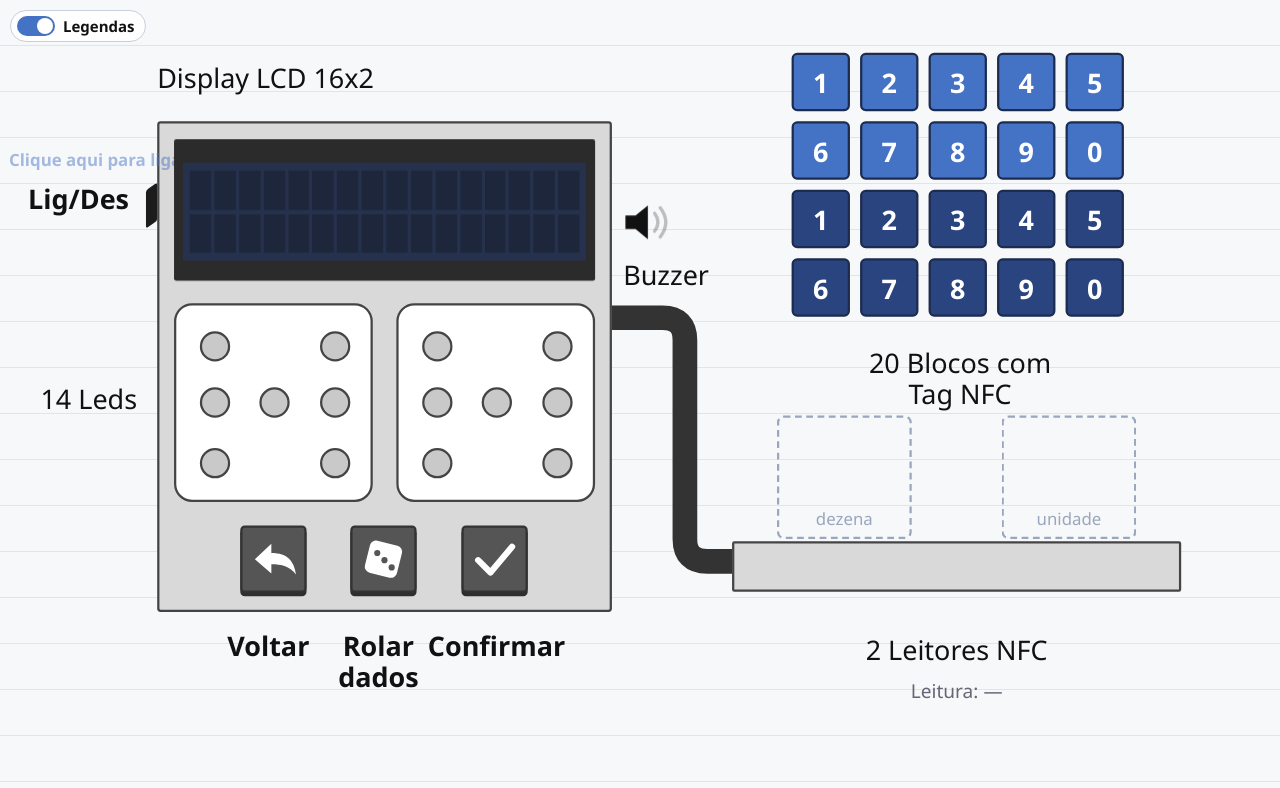
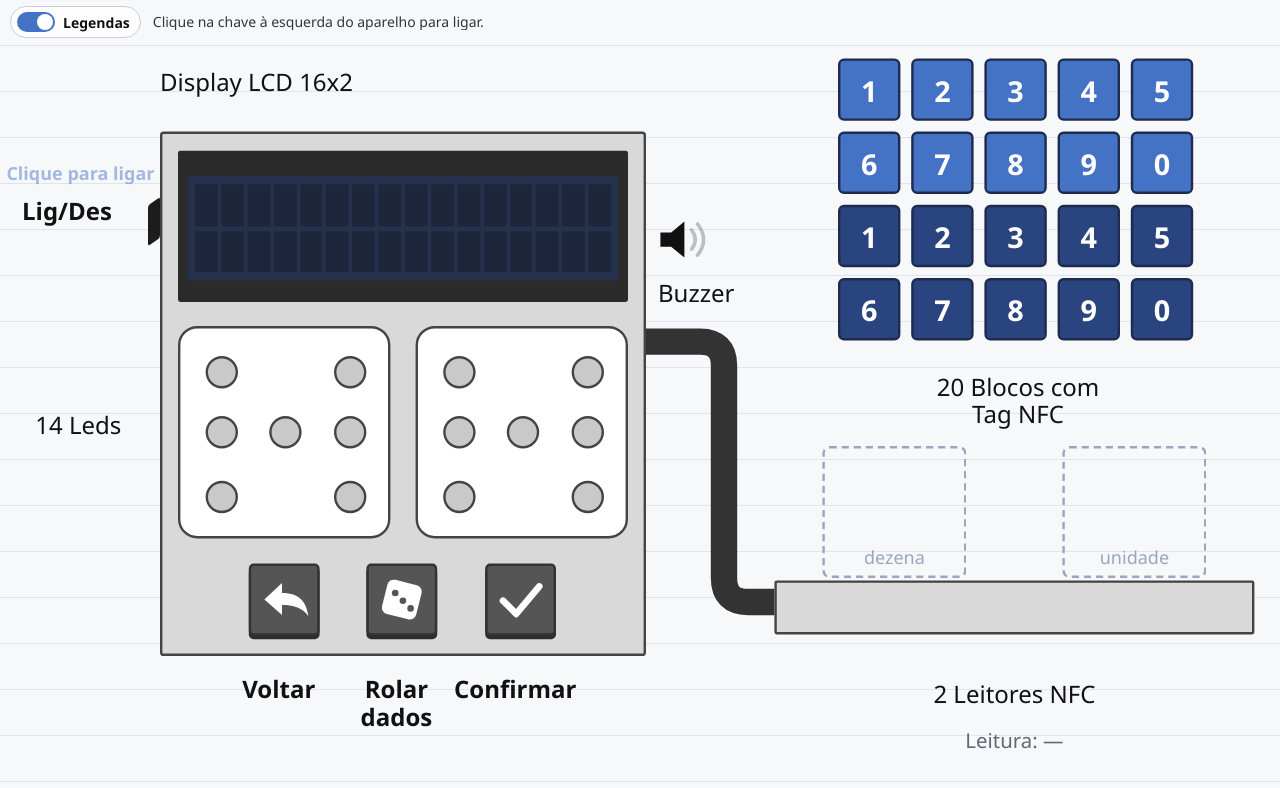
Before and after one commit to lucas-fe-lipe/conta-blocos, a plain HTML site: page index.html in a window 1280 px wide. Both pictures are taken after a click on the label "Legendas". Drawn offline with Linux system fonts and the light colour scheme.

Commit message:
Layout ajustado a tela e web app instalavel

```diff
--- a/index.html
+++ b/index.html
@@ -2,19 +2,30 @@
 <html lang="pt-BR">
 <head>
   <meta charset="UTF-8">
-  <meta name="viewport" content="width=device-width, initial-scale=1">
+  <meta name="viewport" content="width=device-width, initial-scale=1, viewport-fit=cover">
+  <meta name="theme-color" content="#2a4480">
+  <meta name="mobile-web-app-capable" content="yes">
+  <meta name="apple-mobile-web-app-capable" content="yes">
+  <meta name="apple-mobile-web-app-title" content="Conta Blocos">
+  <link rel="manifest" href="manifest.webmanifest">
+  <link rel="icon" href="icons/icon-192.png">
+  <link rel="apple-touch-icon" href="icons/apple-touch-icon.png">
   <title>Conta Blocos</title>
   <link rel="stylesheet" href="style.css">
 </head>
 <body>
   <p id="dica-girar">Gire o celular para a horizontal para jogar.</p>
 
-  <div id="viewport">
+  <header id="barra">
     <label id="legendas-chave">
       <input type="checkbox" id="chk-legendas">
       <span class="trilho"><i></i></span>
       <span>Legendas</span>
     </label>
+    <span id="dica-jogo">Clique na chave à esquerda do aparelho para ligar.</span>
+  </header>
+
+  <div id="viewport">
     <div id="stage">
 
       <!-- Cabo entre o aparelho e os leitores -->
@@ -35,7 +46,7 @@
 
       <!-- Chave Lig/Des -->
       <button id="chave" aria-label="Ligar/Desligar" title="Ligar/Desligar"><i></i></button>
-      <span id="dica-ligar">Clique aqui para ligar</span>
+      <span id="dica-ligar">Clique para ligar</span>
 
       <!-- Display LCD -->
       <div id="lcd-moldura"><div id="lcd"></div></div>
@@ -72,7 +83,6 @@
       <div id="leitor"></div>
       <span id="sinal-mais">+</span>
       <span id="leitura">Leitura: —</span>
-      <span id="dica-jogo"></span>
 
       <!-- Os 20 blocos são criados pelo script.js -->
     </div>
--- a/jogo.js
+++ b/jogo.js
@@ -99,6 +99,7 @@
      ------------------------------------------------------------------ */
   const printLcd = (l1, l2 = "") => lcd.print(l1, l2);
   const atualizarLinha1 = (t) => lcd.linha1(t);
+  const TEXTO_DESLIGADO = "Clique na chave à esquerda do aparelho para ligar.";
   const dica = (t) => { dicaEl.textContent = t; };
 
   function formatarLinhaRole() {
@@ -649,7 +650,7 @@
     limparLeitores();
     CB.setDados(0, 0);
     atualizarVisualCaixa();
-    dica("");
+    dica(e.detail ? "" : TEXTO_DESLIGADO);
     if (e.detail) executar();
   });
 
--- a/script.js
+++ b/script.js
@@ -9,14 +9,25 @@
   const viewport = document.getElementById("viewport");
   let escala = 1;
 
-  /* ---------- Ajuste de escala (o desenho tem 1140 x 665) ---------- */
+  /* ---------- Ajuste de escala ----------
+     Só a área útil do desenho é exibida (X0,Y0,LARG,ALT) e ela é ajustada para
+     caber na largura E na altura da tela, sem precisar rolar. */
+  const X0 = 10, Y0 = 35, LARG = 1060, ALT = 600;
+  const barraEl = document.getElementById("barra");
+  const avisoEl = document.getElementById("dica-girar");
+
   function ajustarEscala() {
     const larg = document.documentElement.clientWidth;
-    escala = Math.min(larg / 1140, 1.4);
-    stage.style.transform = `scale(${escala})`;
-    viewport.style.height = `${665 * escala}px`;
+    const altTela = window.visualViewport ? window.visualViewport.height : window.innerHeight;
+    const alt = altTela - barraEl.offsetHeight - avisoEl.offsetHeight - 6;
+    escala = Math.max(0.2, Math.min((larg - 8) / LARG, alt / ALT, 1.2));
+    stage.style.transform = `scale(${escala}) translate(${-X0}px, ${-Y0}px)`;
+    viewport.style.width = `${LARG * escala}px`;
+    viewport.style.height = `${ALT * escala}px`;
   }
   window.addEventListener("resize", ajustarEscala);
+  window.addEventListener("orientationchange", () => setTimeout(ajustarEscala, 200));
+  if (window.visualViewport) window.visualViewport.addEventListener("resize", ajustarEscala);
   ajustarEscala();
 
   function posicaoNoPalco(e) {
@@ -328,3 +339,10 @@
     ligado: () => CB_estado.ligado,
   };
 })();
+
+/* ---------- Web app: service worker (funciona offline) ---------- */
+if ("serviceWorker" in navigator && location.protocol.startsWith("http")) {
+  window.addEventListener("load", () => {
+    navigator.serviceWorker.register("sw.js").catch(() => {});
+  });
+}
--- a/style.css
+++ b/style.css
@@ -1,6 +1,6 @@
 * { box-sizing: border-box; }
 
-html, body { margin: 0; padding: 0; }
+html, body { margin: 0; padding: 0; height: 100%; }
 
 body {
   background-color: #f7f8fa;
@@ -8,17 +8,17 @@ body {
     to bottom, transparent 0, transparent 45px, #dfe5f0 45px, #dfe5f0 46px);
   font-family: "Segoe UI", Roboto, Arial, sans-serif;
   color: #111;
-  min-height: 100vh;
-  overflow-x: hidden;
+  overflow: hidden;
+  overscroll-behavior: none;
 }
 
-#viewport { width: 100%; position: relative; }
+#viewport { margin: 0 auto; position: relative; overflow: hidden; }
 
 /* Palco com o tamanho do desenho original (1140 x 640); o script.js ajusta a escala */
 #stage {
   position: absolute;
   left: 0; top: 0;
-  width: 1140px; height: 665px;
+  width: 1140px; height: 640px;
   transform-origin: top left;
   user-select: none;
   -webkit-user-select: none;
@@ -28,7 +28,7 @@ body {
 #stage > * { position: absolute; }
 #cabo { left: 0; top: 0; pointer-events: none; }
 
-.rotulo { font-size: 24px; line-height: 1.15; white-space: nowrap; }
+.rotulo { font-size: 20px; line-height: 1.15; white-space: nowrap; }
 .rotulo.centro { text-align: center; }
 
 /* ---------- Aparelho ---------- */
@@ -49,7 +49,7 @@ body {
 }
 #chave.ligada i { transform: skewY(35deg); }
 #dica-ligar {
-  left: 8px; top: 132px; font-size: 15px; color: #4472c4; font-weight: 600;
+  left: 12px; top: 132px; white-space: nowrap; font-size: 15px; color: #4472c4; font-weight: 600;
   animation: pisca 1.2s infinite;
 }
 body.ligado #dica-ligar { display: none; }
@@ -134,15 +134,22 @@ body:not(.ligado) #lcd b { background: rgba(0,0,0,.25); }
   #dica-girar { display: block; }
 }
 
-#dica-jogo { left: 140px; top: 630px; width: 900px; font-size: 15px; line-height: 1.25; color: #556; }
 
 /* ---------- Chave de legendas ---------- */
+#barra {
+  height: 44px; display: flex; align-items: center; gap: 12px;
+  padding: 0 max(10px, env(safe-area-inset-right)) 0 max(10px, env(safe-area-inset-left));
+}
 #legendas-chave {
-  position: absolute; left: 10px; top: 10px; z-index: 100;
+  position: relative; flex: none;
   display: flex; align-items: center; gap: 8px;
-  font-size: 15px; font-weight: 600; cursor: pointer; user-select: none;
+  font-size: 14px; font-weight: 600; cursor: pointer; user-select: none;
   background: rgba(255,255,255,.85); padding: 5px 10px 5px 6px; border-radius: 20px;
   border: 1px solid #c7cfdd;
+}
+#dica-jogo {
+  flex: 1; min-width: 0; font-size: 14px; line-height: 1.2; color: #334;
+  display: -webkit-box; -webkit-line-clamp: 2; -webkit-box-orient: vertical; overflow: hidden;
 }
 #legendas-chave input { position: absolute; opacity: 0; width: 0; height: 0; }
 #legendas-chave .trilho {
```
Also changed, not shown: sw.js (added, +43 -0 lines), icons/apple-touch-icon.png (added), icons/icon-192.png (added), icons/icon-512.png (added), icons/icon-maskable-512.png (added), manifest.webmanifest (added).
